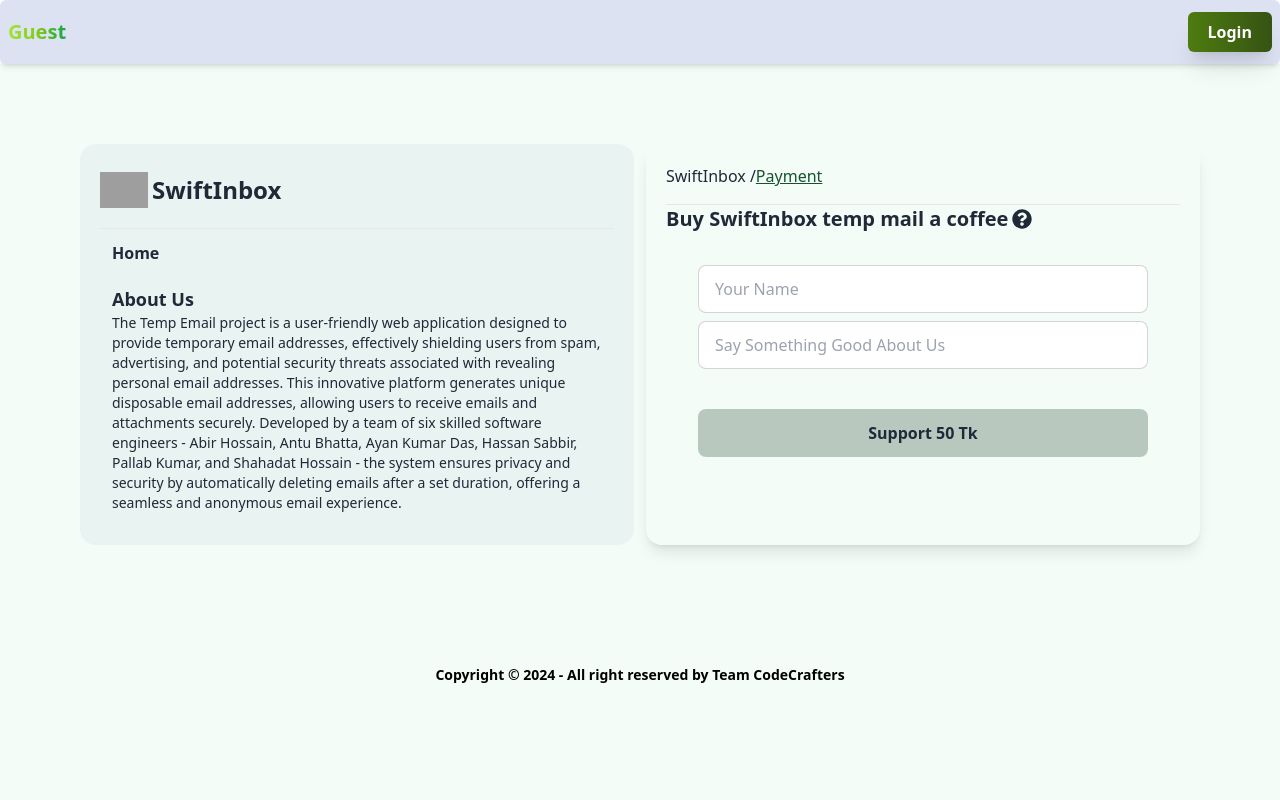
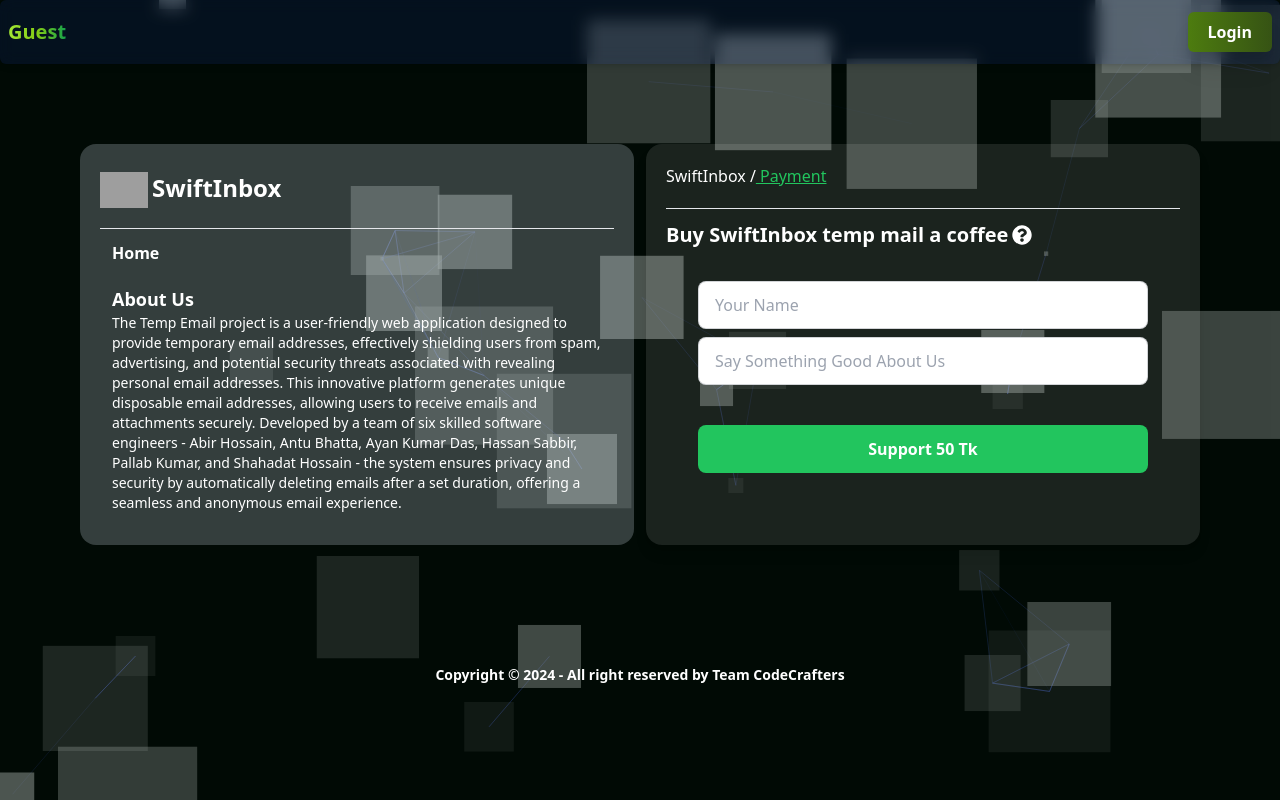
Before and after one commit to mdshahadat12/SwiftInbox-Client, a React (Vite) app: page /buyCoffee in a window 1280 px wide. Built offline with nearby package versions, Linux system fonts and the light colour scheme; no server answers; grey boxes are pictures that could not be loaded.

Commit message:
Animation in login, register, blog, buy coffee page added & blog create by registered user condition applied

```diff
--- a/src/Page/Blog/Blog.jsx
+++ b/src/Page/Blog/Blog.jsx
@@ -151,7 +151,7 @@
 import toast from "react-hot-toast";
 import Loader from "../../Components/Loader";
 import { motion } from "framer-motion";
-import Particlesanimation from "../../Components/Animation/Particlesanimation";
+import Particlesanimation from "../../Components/Animation/ParticlesAnimation";
 import { Link } from "react-router-dom";
 import { AuthContext } from "../../Provider/AuthProvider";
 
--- a/src/Page/Blog/BlogDetailsCard.jsx
+++ b/src/Page/Blog/BlogDetailsCard.jsx
@@ -1,7 +1,7 @@
 import { Helmet } from "react-helmet";
 import { Link } from "react-router-dom";
 import { motion } from "framer-motion";
-import ParticlesAnimation2 from "../../Components/Animation/ParticlesAnimation2";
+import ParticlesAnimation2 from "../../Components/Animation/Particlesanimation2";
 
 const BlogDetailsCard = ({ blog }) => {
   const { title, date, article, imageUrl } = blog || {};
--- a/src/Page/BuyCoffeePayment/BuyCoffee.jsx
+++ b/src/Page/BuyCoffeePayment/BuyCoffee.jsx
@@ -2,6 +2,8 @@
 import { Link } from "react-router-dom";
 import Navbar from "../../Components/Home/Navbar";
 import { FaQuestionCircle } from "react-icons/fa";
+import { motion } from "framer-motion";
+import EmailBoxAnimation from "../../Components/Animation/EmailBoxAnimation ";
 
 const BuyCoffee = () => {
   return (
@@ -9,8 +11,14 @@
       <Helmet>
         <title>SwiftInbox | Payment</title>
       </Helmet>
-      <div className="min-h-screen flex flex-col bg-green-500/5">
-        <div className="sticky z-50 top-0 h-58px bg-white bg-transparent">
+      <motion.div
+        initial={{ opacity: 0 }}
+        animate={{ opacity: 1 }}
+        transition={{ duration: 1 }}
+      >
+        <EmailBoxAnimation></EmailBoxAnimation>
+        <div className="min-h-screen flex flex-col bg-green-500/5 text-white">
+          <div className="sticky z-50 top-0 h-58px bg-transparent">
             <Navbar></Navbar>
           </div>
           <div className="md:m-10 p-10 flex gap-3 md:flex-row flex-col-reverse items-stretch justify-center">
@@ -20,9 +28,11 @@
                   src="https://i.ibb.co/0MtxH7T/Picsart-24-01-18-10-33-37-005.png"
                   className="h-9 mr-1"
                 />
+                <Link to="/">
                   <span className="self-center text-2xl font-extrabold whitespace-nowrap">
                     SwiftInbox
                   </span>
+                </Link>
               </div>
               <hr />
               <div className="p-3 flex flex-col gap-5 flex-1">
@@ -36,27 +46,27 @@
                   <p className="text-sm">
                     The Temp Email project is a user-friendly web application
                     designed to provide temporary email addresses, effectively
-                  shielding users from spam, advertising, and potential security
-                  threats associated with revealing personal email addresses.
-                  This innovative platform generates unique disposable email
-                  addresses, allowing users to receive emails and attachments
-                  securely. Developed by a team of six skilled software
-                  engineers - Abir Hossain, Antu Bhatta, Ayan Kumar Das, Hassan
-                  Sabbir, Pallab Kumar, and Shahadat Hossain - the system
-                  ensures privacy and security by automatically deleting emails
-                  after a set duration, offering a seamless and anonymous email
-                  experience.
+                    shielding users from spam, advertising, and potential
+                    security threats associated with revealing personal email
+                    addresses. This innovative platform generates unique
+                    disposable email addresses, allowing users to receive emails
+                    and attachments securely. Developed by a team of six skilled
+                    software engineers - Abir Hossain, Antu Bhatta, Ayan Kumar
+                    Das, Hassan Sabbir, Pallab Kumar, and Shahadat Hossain - the
+                    system ensures privacy and security by automatically
+                    deleting emails after a set duration, offering a seamless
+                    and anonymous email experience.
                   </p>
                 </div>
               </div>
             </div>
             <div className="md:w-1/2 w-full bg-white/10 rounded-2xl shadow-lg p-5 flex flex-col">
-            <div className="pb-4">
+              <div className="pb-5">
                 SwiftInbox /
-              <span className="underline text-green-900">Payment</span>
+                <span className="underline text-green-500"> Payment</span>
               </div>
               <hr />
-            <div className="flex flex-col flex-1">
+              <div className="flex flex-col flex-1 pt-3">
                 <h1 className="font-bold text-xl flex items-center gap-1">
                   Buy SwiftInbox temp mail a coffee{" "}
                   <FaQuestionCircle title="Show your appreciation for SwiftInbox with a symbolic 'coffee'! Each one is just 50tk and helps fuel our helpful platform." />
@@ -81,7 +91,7 @@
                   </div>
                   <div className="form-control"></div>
                   <div className="form-control mt-6">
-                  <button className="p-3 rounded-lg bg-green-950/25 w-full font-bold">
+                    <button className="p-3 rounded-lg bg-green-500 w-full font-bold">
                       Support 50 Tk
                     </button>
                   </div>
@@ -93,12 +103,13 @@
 
           <div className="sticky z-50 bottom-0 h-96px">
             <div className="w-full p-10 flex justify-center items-center align-middle">
-            <p className="text-black text-sm font-semibold">
+              <p className="text-sm font-semibold text-center">
                 Copyright © 2024 - All right reserved by Team CodeCrafters
               </p>
             </div>
           </div>
         </div>
+      </motion.div>
     </>
   );
 };
```
Lines whose indentation alone changed are shown as unchanged.
